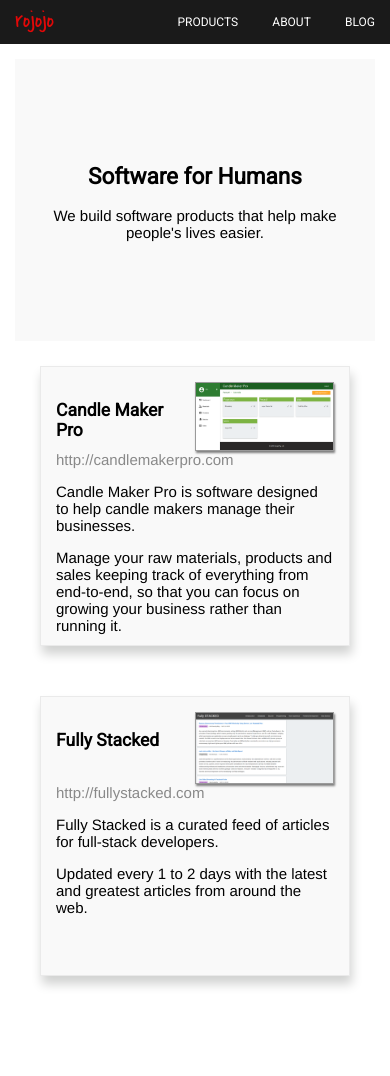
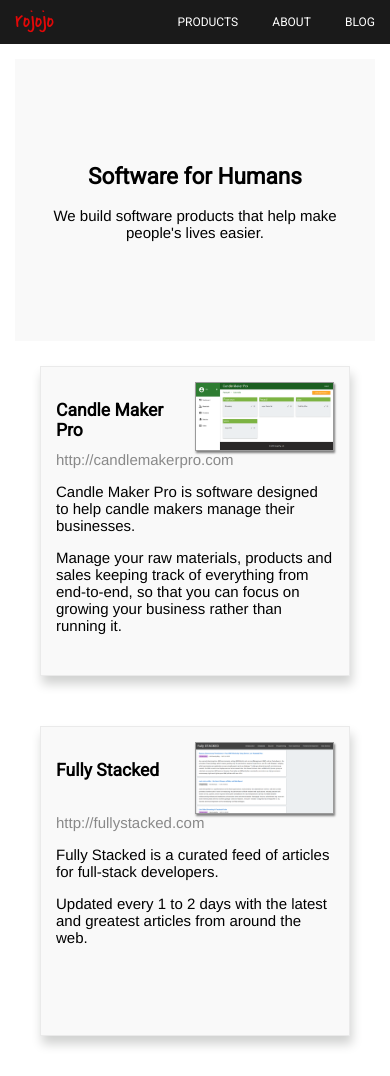
Before and after one commit to rojojoau/rojojoau.github.io, a Jekyll site: the page built from index.html, in a window 390 px wide. Built offline with Jekyll 4.4.1, drawn with Linux system fonts in a browser that asks for light colours; before the commit the page ends 1016 px from its top, so only the background shows below that.

Commit message:
Set min-width on body

```diff
--- a/_sass/_layout.scss
+++ b/_sass/_layout.scss
@@ -1,3 +1,7 @@
+body {
+  min-width: 300px;
+}
+
 .page-content {
   padding: 15px;
 }
--- a/_sass/_products.scss
+++ b/_sass/_products.scss
@@ -55,3 +55,16 @@
     max-width: 50%;
   }
 }
+
+@media (max-width: 495px) {
+  .product {
+    height: 310px;
+  }
+}
+
+
+@media (max-width: 330px) {
+  .product {
+    height: 335px;
+  }
+}
```
